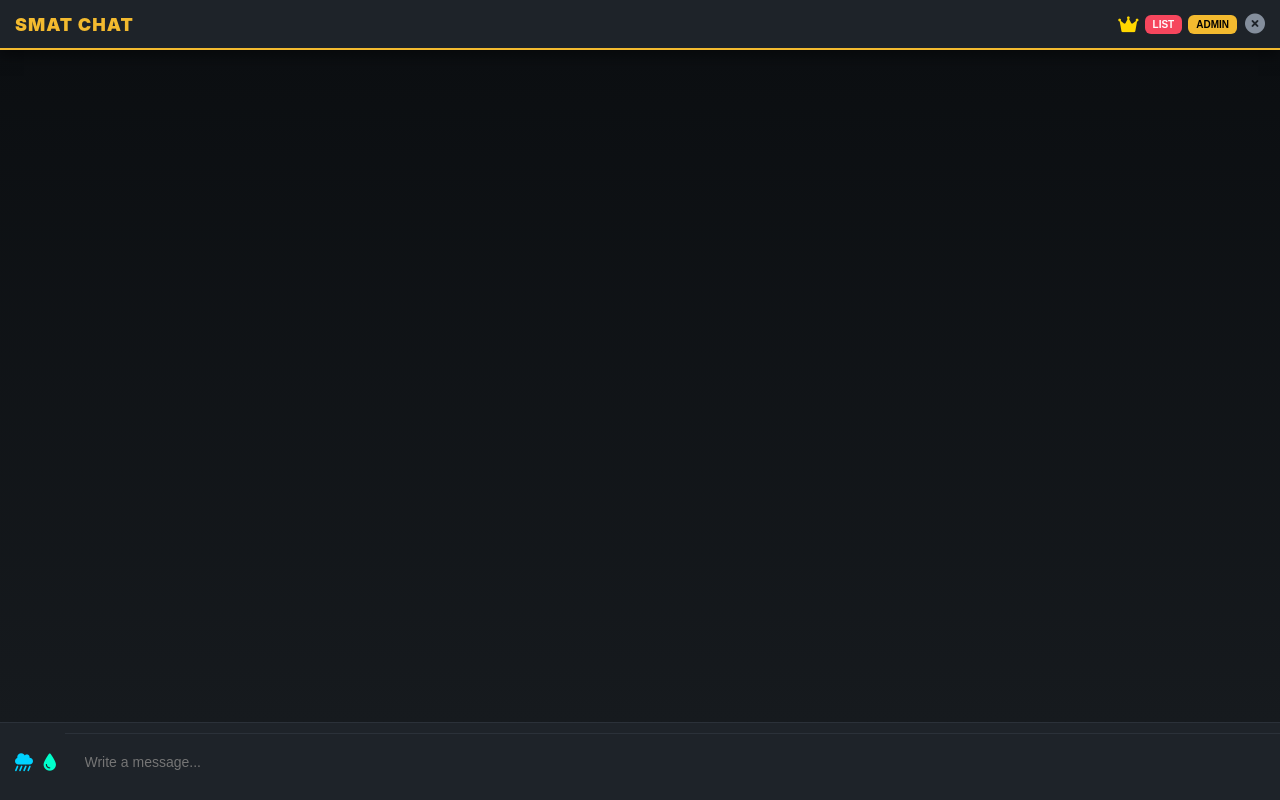
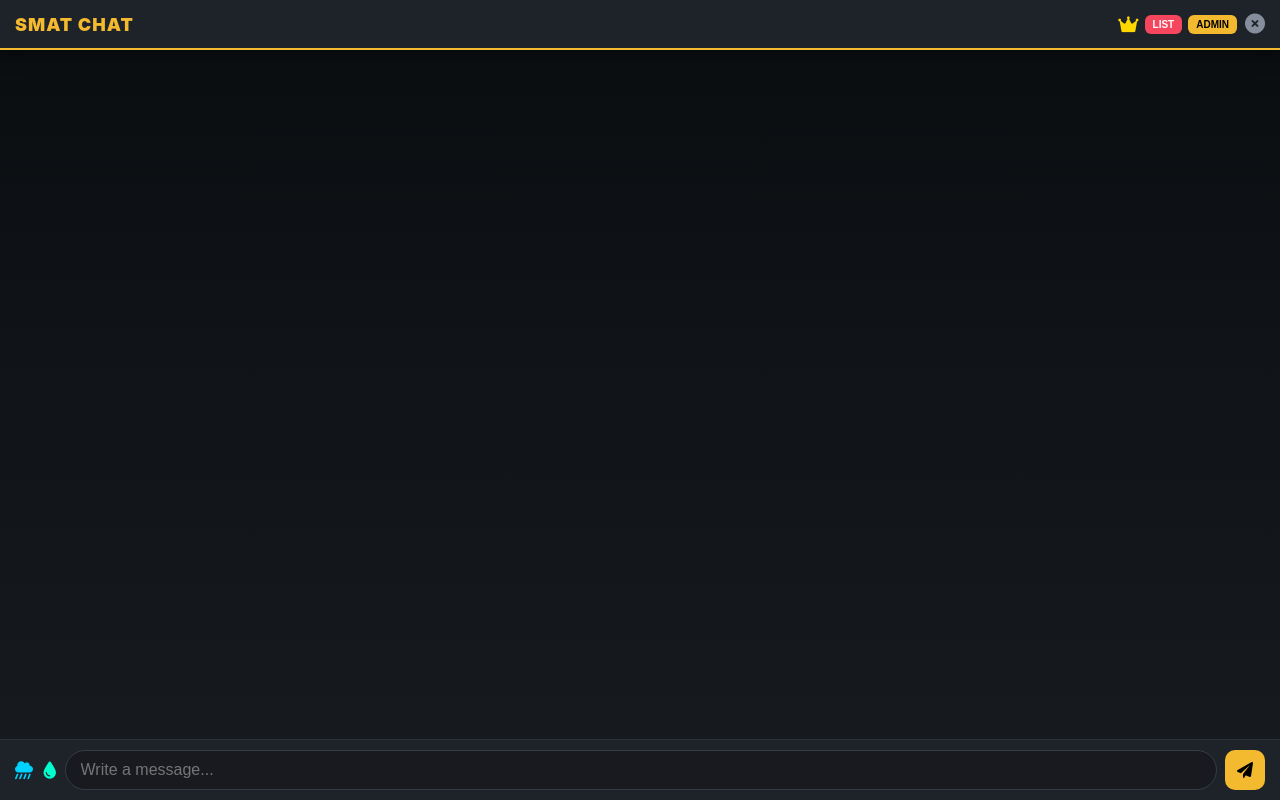
Before and after one commit to SMATnetwork/SMAT-Network-, a plain HTML site: page smatChat.html in a window 1280 px wide. Drawn offline with Linux system fonts and the light colour scheme.

Commit message:
Update smatChat.html

```diff
--- a/smatChat.html
+++ b/smatChat.html
@@ -2,7 +2,7 @@
 <html lang="en">
 <head>
     <meta charset="UTF-8">
-    <meta name="viewport" content="width=device-width, initial-scale=1.0, maximum-scale=1.0, user-scalable=no, viewport-fit=cover">
+    <meta name="viewport" content="width=device-width, initial-scale=1.0, maximum-scale=1.0, user-scalable=no, viewport-fit=cover, interactive-widget=resizes-content">
     <title>SMAT | Premium Chat</title>
     <link rel="stylesheet" href="https://cdnjs.cloudflare.com/ajax/libs/font-awesome/6.0.0/css/all.min.css">
     <style>
@@ -22,95 +22,151 @@
             --drop-cyan: #00ffcc;
         }
 
-        * { box-sizing: border-box; -webkit-tap-highlight-color: transparent; margin: 0; padding: 0; }
-
-        /* বডি ফিক্স: এখানে 100dvh ব্যবহার করা হয়েছে যা GitHub Pages-এ সাইজ ঠিক রাখবে */
-        body {
-            background: var(--bg); color: var(--text-main);
-            font-family: 'Inter', 'Segoe UI', Roboto, sans-serif;
-            display: flex; flex-direction: column;
-            height: 100vh; height: 100dvh;
-            overflow: hidden; width: 100%;
-            position: fixed; /* স্ক্রিন কাঁপাকাঁপি বন্ধ করতে */
+        * {
+            box-sizing: border-box;
+            -webkit-tap-highlight-color: transparent;
+            margin: 0;
+            padding: 0;
         }
 
-        /* Header - Fixed */
+        /* সমাধান: position fixed সরিয়ে 100vh করা হয়েছে */
+        body {
+            background: var(--bg);
+            color: var(--text-main);
+            font-family: 'Inter', 'Segoe UI', Roboto, sans-serif;
+            display: flex;
+            flex-direction: column;
+            height: 100vh;
+            width: 100%;
+            overflow: hidden;
+            position: relative;
+        }
+
+        /* Header */
         .chat-header {
-            padding: 12px 15px; background: var(--card-bg); border-bottom: 2px solid var(--primary);
-            display: flex; justify-content: space-between; align-items: center;
-            box-shadow: 0 4px 15px rgba(0,0,0,0.5); z-index: 100; flex-shrink: 0;
+            padding: 12px 15px;
+            background: var(--card-bg);
+            border-bottom: 2px solid var(--primary);
+            display: flex;
+            justify-content: space-between;
+            align-items: center;
+            box-shadow: 0 4px 15px rgba(0,0,0,0.5);
+            z-index: 100;
+            flex-shrink: 0;
         }
-        .header-title { font-size: 18px; font-weight: 900; letter-spacing: 1px; color: var(--primary); }
+
+        .header-title {
+            font-size: 18px;
+            font-weight: 900;
+            letter-spacing: 1px;
+            color: var(--primary);
+        }
 
         /* Jojo Timer */
         #jojoTimer {
-            position: absolute; top: 65px; right: 15px;
-            background: rgba(30, 35, 41, 0.95); border: 1px solid var(--primary);
-            padding: 6px 12px; border-radius: 8px; font-size: 12px;
-            font-weight: 900; color: var(--primary); display: none;
-            box-shadow: 0 4px 10px rgba(0,0,0,0.5); z-index: 999;
+            position: absolute;
+            top: 65px;
+            right: 15px;
+            background: rgba(30, 35, 41, 0.95);
+            border: 1px solid var(--primary);
+            padding: 6px 12px;
+            border-radius: 8px;
+            font-size: 12px;
+            font-weight: 900;
+            color: var(--primary);
+            display: none;
+            box-shadow: 0 4px 10px rgba(0,0,0,0.5);
+            z-index: 999;
         }
 
-        /* S-Bubble Logic Styles */
+        /* S-Bubble */
         #s-bubble {
-            position: fixed; width: 65px; height: 65px; z-index: 9999; cursor: pointer; display: none;
+            position: fixed;
+            width: 65px;
+            height: 65px;
+            z-index: 9999;
+            cursor: pointer;
+            display: none;
             animation: floatBubble 10s ease-in-out infinite;
         }
+
         .s-logo-wrapper {
-            position: relative; width: 100%; height: 100%; background: radial-gradient(circle, #f0b90b 0%, #cc9900 100%);
-            border-radius: 50%; display: flex; align-items: center; justify-content: center;
-            border: 2px solid rgba(255, 255, 255, 0.2); box-shadow: 0 0 15px rgba(240, 185, 11, 0.5);
+            position: relative;
+            width: 100%;
+            height: 100%;
+            background: radial-gradient(circle, #f0b90b 0%, #cc9900 100%);
+            border-radius: 50%;
+            display: flex;
+            align-items: center;
+            justify-content: center;
+            border: 2px solid rgba(255, 255, 255, 0.2);
+            box-shadow: 0 0 15px rgba(240, 185, 11, 0.5);
         }
+
         .s-logo-inner { font-weight: 900; font-size: 30px; color: white; }
-        @keyframes floatBubble { 0%, 100% { transform: translate(0, 0); } 25% { transform: translate(50vw, 15vh); } 50% { transform: translate(5vw, 60vh); } 75% { transform: translate(40vw, 40vh); } }
+
+        @keyframes floatBubble {
+            0%, 100% { transform: translate(0, 0); }
+            25% { transform: translate(50vw, 15vh); }
+            50% { transform: translate(5vw, 60vh); }
+            75% { transform: translate(40vw, 40vh); }
+        }
 
         .pop-text {
-            position: fixed; top: 50%; left: 50%; transform: translate(-50%, -50%);
-            background: #f0b90b; color: black; padding: 20px; border-radius: 15px;
-            font-weight: 900; text-align: center; z-index: 10000; display: none;
+            position: fixed;
+            top: 50%;
+            left: 50%;
+            transform: translate(-50%, -50%);
+            background: #f0b90b;
+            color: black;
+            padding: 20px;
+            border-radius: 15px;
+            font-weight: 900;
+            text-align: center;
+            z-index: 10000;
+            display: none;
             box-shadow: 0 0 30px rgba(240, 185, 11, 0.5);
         }
 
-       /* ১. চ্যাট এরিয়া ফিক্স */
+        /* Chat Display */
         #chatDisplay {
-    flex: 1; /* খালি সব জায়গা দখল করবে */
-    overflow-y: auto; /* স্ক্রল চালু করবে */
+            flex: 1;
+            overflow-y: auto;
+            padding: 15px;
             display: flex;
             flex-direction: column;
-    justify-content: flex-start;
-    padding: 15px;
             gap: 15px;
             background: linear-gradient(to bottom, #0b0e11, #161a1e);
-
-    /* নিচের লাইনটি সবচেয়ে গুরুত্বপূর্ণ */
-    height: calc(100dvh - 120px);
-    -webkit-overflow-scrolling: touch; /* আইফোনে স্মুথ স্ক্রলিং */
+            scroll-behavior: smooth;
+            -webkit-overflow-scrolling: touch;
         }
 
-/* ২. ইনপুট কন্টেইনার ফিক্স */
-.input-container {
-    position: sticky; /* স্ক্রিনের নিচে আটকে থাকবে */
-    bottom: 0;
+        .msg-row {
+            display: flex;
+            gap: 12px;
+            animation: slideUp 0.3s ease-out;
+            position: relative;
             width: 100%;
-    padding: 10px 15px;
-    background: var(--card-bg);
-    border-top: 1px solid var(--chat-bubble);
-    flex-shrink: 0; /* যেন চ্যাট এরিয়া একে চ্যাপ্টা করতে না পারে */
-    z-index: 100;
-
-    /* মোবাইল নেভিগেশন বারের জন্য সেফ এরিয়া */
-    padding-bottom: calc(10px + env(safe-area-inset-bottom));
+            flex-shrink: 0;
         }
 
-
-        .msg-row { display: flex; gap: 12px; animation: slideUp 0.3s ease-out; position: relative; width: 100%; flex-shrink: 0; }
-        @keyframes slideUp { from { opacity: 0; transform: translateY(10px); } to { opacity: 1; transform: translateY(0); } }
+        @keyframes slideUp {
+            from { opacity: 0; transform: translateY(10px); }
+            to { opacity: 1; transform: translateY(0); }
+        }
 
         .avatar {
-            width: 40px; height: 40px; border-radius: 50%;
-            display: flex; align-items: center; justify-content: center;
-            font-weight: 900; color: #fff; border: 1px solid var(--chat-bubble);
-            flex-shrink: 0; font-size: 16px;
+            width: 40px;
+            height: 40px;
+            border-radius: 50%;
+            display: flex;
+            align-items: center;
+            justify-content: center;
+            font-weight: 900;
+            color: #fff;
+            border: 1px solid var(--chat-bubble);
+            flex-shrink: 0;
+            font-size: 16px;
         }
 
         .msg-content { max-width: 85%; }
@@ -123,59 +179,80 @@
         .badge-super { background: rgba(243, 186, 47, 0.2); color: var(--primary); border: 1px solid var(--primary); }
 
         .bubble {
-            background: var(--chat-bubble); padding: 10px 14px;
-            border-radius: 5px 15px 15px 15px; font-size: 14px;
-            line-height: 1.5; font-weight: 500; color: #f0f0f0;
+            background: var(--chat-bubble);
+            padding: 10px 14px;
+            border-radius: 5px 15px 15px 15px;
+            font-size: 14px;
+            line-height: 1.5;
+            font-weight: 500;
+            color: #f0f0f0;
             box-shadow: 2px 2px 8px rgba(0,0,0,0.2);
-            word-break: break-word; position: relative;
+            word-break: break-word;
+            position: relative;
         }
+
         .bubble.mentioned-active { border-left: 3px solid var(--mention-green); background: rgba(14, 203, 129, 0.1); }
         .special-msg { border: 1px solid var(--rain-blue); background: rgba(0, 210, 255, 0.05) !important; }
 
-        /* ইনপুট এরিয়া ফিক্স */
+        /* Input Area Fix */
         .input-area {
-            padding: 10px 15px; background: var(--card-bg);
-            border-top: 1px solid var(--chat-bubble); flex-shrink: 0;
-            z-index: 100; padding-bottom: calc(10px + env(safe-area-inset-bottom));
+            padding: 10px 15px;
+            background: var(--card-bg);
+            border-top: 1px solid var(--chat-bubble);
+            flex-shrink: 0;
+            z-index: 100;
+            padding-bottom: max(10px, env(safe-area-inset-bottom));
         }
+
         .input-box-wrapper { display: flex; gap: 8px; align-items: center; width: 100%; }
-
         .special-tools { display: flex; gap: 10px; flex-shrink: 0; }
         .tool-btn { font-size: 18px; cursor: pointer; transition: 0.2s; }
         .rain-tool { color: var(--rain-blue); }
         .drop-tool { color: var(--drop-cyan); }
 
+        .input-container {
+            flex: 1;
+            display: flex;
+            background: #181a20;
+            border-radius: 25px;
+            padding: 0 10px;
+            align-items: center;
+            border: 1px solid #363c44;
+        }
 
         #messageInput {
-            width: 100%; background: transparent; border: none; padding: 10px 5px;
-            color: white; font-weight: 500; font-size: 14px; outline: none;
+            width: 100%;
+            background: transparent;
+            border: none;
+            padding: 10px 5px;
+            color: white;
+            font-weight: 500;
+            font-size: 16px; /* 16px prevents zoom on focus */
+            outline: none;
         }
 
         .send-btn {
-            background: var(--primary); border: none; width: 40px; height: 40px;
-            border-radius: 10px; color: #000; cursor: pointer; font-size: 16px;
-            display: flex; align-items: center; justify-content: center; flex-shrink: 0;
+            background: var(--primary);
+            border: none;
+            width: 40px;
+            height: 40px;
+            border-radius: 10px;
+            color: #000;
+            cursor: pointer;
+            font-size: 16px;
+            display: flex;
+            align-items: center;
+            justify-content: center;
+            flex-shrink: 0;
         }
 
         /* Modals */
-        .modal {
-            display: none; position: fixed; top: 0; left: 0; width: 100%; height: 100%;
-            background: rgba(0,0,0,0.9); z-index: 5000; justify-content: center; align-items: center;
-        }
-        .modal-box {
-            background: var(--card-bg); padding: 20px; border-radius: 15px;
-            width: 90%; max-width: 380px; border: 1px solid var(--primary);
-            max-height: 80vh; overflow-y: auto;
-        }
-
-        .modal-box input, .modal-box select {
-            width: 100%; padding: 10px; margin: 8px 0; background: #181a20;
-            border: 1px solid var(--chat-bubble); color: white; border-radius: 8px; outline: none;
-        }
+        .modal { display: none; position: fixed; top: 0; left: 0; width: 100%; height: 100%; background: rgba(0,0,0,0.9); z-index: 5000; justify-content: center; align-items: center; }
+        .modal-box { background: var(--card-bg); padding: 20px; border-radius: 15px; width: 90%; max-width: 380px; border: 1px solid var(--primary); max-height: 80vh; overflow-y: auto; }
+        .modal-box input, .modal-box select { width: 100%; padding: 10px; margin: 8px 0; background: #181a20; border: 1px solid var(--chat-bubble); color: white; border-radius: 8px; outline: none; }
 
         .claim-btn { background: var(--drop-cyan); border: none; padding: 8px; width: 100%; border-radius: 6px; color: #000; font-weight: 900; margin-top: 8px; cursor: pointer; }
         .claim-btn:disabled { background: #363c44; color: #848e9c; cursor: not-allowed; }
-
         .btn-panel { padding: 4px 8px; border-radius: 6px; font-weight: 900; font-size: 10px; cursor: pointer; border: none; }
         .leader-item { display: flex; justify-content: space-between; padding: 8px; border-bottom: 1px solid #333; }
     </style>
@@ -254,7 +331,7 @@
                 <i class="fa-solid fa-droplet tool-btn drop-tool" onclick="openSpecial('DROP')"></i>
             </div>
             <div class="input-container">
-                <input type="text" id="messageInput" placeholder="Write a message...">
+                <input type="text" id="messageInput" placeholder="Write a message..." autocomplete="off">
             </div>
             <button id="sendBtn" class="send-btn" onclick="sendMessage()"><i class="fa-solid fa-paper-plane"></i></button>
         </div>
@@ -292,8 +369,10 @@
             const currentTime = hours * 60 + minutes;
 
             const schedules = [
-                { start: 3*60+40, end: 3*60+50 }, { start: 7*60+50, end: 8*60 },
-                { start: 14*60+50, end: 15*60 }, { start: 19*60+50, end: 20*60 }
+                { start: 3*60+40, end: 3*60+50 },
+                { start: 7*60+50, end: 8*60 },
+                { start: 14*60+50, end: 15*60 },
+                { start: 19*60+50, end: 20*60 }
             ];
 
             let active = schedules.some(s => currentTime >= s.start && currentTime < s.end);
@@ -301,7 +380,9 @@
             if (active) {
                 timerDiv.style.display = 'block';
                 document.getElementById('jojoClock').innerText = bdTime.toLocaleTimeString([], {hour: '2-digit', minute:'2-digit', second:'2-digit', hour12: true});
-            } else { timerDiv.style.display = 'none'; }
+            } else {
+                timerDiv.style.display = 'none';
+            }
 
             const targetHours = [8, 14, 20, 2];
             const bubble = document.getElementById('s-bubble');
@@ -311,14 +392,19 @@
             if (targetHours.includes(hours) && minutes === 0 && lastClaimedSlot !== currentSlotID) {
                 if (seconds < 15) { if (bubble.style.display !== 'block') showBubble(); }
                 else { hideBubble(); }
-            } else { if (bubble.style.display === 'block' && (minutes > 0 || seconds >= 15)) hideBubble(); }
+            } else {
+                if (bubble.style.display === 'block' && (minutes > 0 || seconds >= 15)) hideBubble();
+            }
         }
         setInterval(updateTimers, 1000);
 
         function showBubble() {
             const bubble = document.getElementById('s-bubble');
-            bubble.style.top = "30%"; bubble.style.left = "10%"; bubble.style.display = 'block';
+            bubble.style.top = "30%";
+            bubble.style.left = "10%";
+            bubble.style.display = 'block';
         }
+
         function hideBubble() { document.getElementById('s-bubble').style.display = 'none'; }
 
         function popBubble() {
@@ -333,7 +419,9 @@
                 const msg = document.getElementById('pop-msg');
                 msg.style.display = 'block';
                 setTimeout(() => { msg.style.display = 'none'; }, 3000);
-            } else { alert("Requirement: 500 SMAT Daily Betting in Arena!"); }
+            } else {
+                alert("Requirement: 500 SMAT Daily Betting in Arena!");
+            }
         }
 
         function deleteMessage(mid) {
@@ -356,7 +444,10 @@
 
         function getCoinBalance(coin) { return parseFloat(localStorage.getItem(`${coin}_balance`)) || 0.00; }
         function updateCoinBalance(coin, amount) { localStorage.setItem(`${coin}_balance` , (getCoinBalance(coin) + amount).toFixed(6)); }
-        function updateModalBalance() { document.getElementById('modalBalInfo').innerText = getCoinBalance(document.getElementById('specialCoin').value).toFixed(4); }
+
+        function updateModalBalance() {
+            document.getElementById('modalBalInfo').innerText = getCoinBalance(document.getElementById('specialCoin').value).toFixed(4);
+        }
 
         function openSpecial(type) {
             currentSpecialType = type;
@@ -379,7 +470,7 @@
         function handleRainExecution(total, count, coin) {
             let activeIds = [...new Set(messages.map(m => m.id))].filter(id => id !== user.id).slice(0, count);
             if(activeIds.length === 0) return alert("No active users!");
-            activeIds.forEach(uId => { if(uId === user.id) updateCoinBalance(coin, total/activeIds.length); });
+            activeIds.forEach(uId => { updateCoinBalance(coin, total/activeIds.length); });
             sendSystemMessage(`🌧️ Rain: ${total} ${coin.toUpperCase()} shared among ${activeIds.length} users!`);
         }
 
@@ -405,17 +496,15 @@
         }
 
         function sendSystemMessage(text, dropId = null, total = 0, count = 0, coin = '') {
-            messages.push({
-                mid: Date.now().toString(), id: "SYSTEM", text, time: new Date().toLocaleTimeString(),
-                isSpecial: true, isCompleted: false, dropData: dropId ? {id: dropId, total, count, coin} : null
-            });
+            messages.push({ mid: Date.now().toString(), id: "SYSTEM", text, time: new Date().toLocaleTimeString(), isSpecial: true, isCompleted: false, dropData: dropId ? {id: dropId, total, count, coin} : null });
             localStorage.setItem('smat_messages', JSON.stringify(messages.slice(-MAX_MESSAGES)));
             renderChat();
         }
 
         function appendMention(id) {
             const input = document.getElementById('messageInput');
-            input.value += `@${id} `; input.focus();
+            input.value += `@${id} `;
+            input.focus();
         }
 
         function renderChat() {
@@ -434,8 +523,7 @@
                                 ${msg.id === MAIN_SUPER_ADMIN ? '<span class="badge badge-super">Owner</span>' : admins.includes(msg.id) ? '<span class="badge badge-admin">Admin</span>' : ''}
                                 <span class="timestamp">${msg.time}</span>
                             </div>
-                            <div class="bubble ${isMentionedMe ? 'mentioned-active' : ''} ${msg.isSpecial ? 'special-msg' : ''}"
-                                 ${(user.role === 'ADMIN' || user.role === 'SUPER_ADMIN') ? `oncontextmenu="deleteMessage('${msg.mid}'); return false;"` : ''}>
+                            <div class="bubble ${isMentionedMe ? 'mentioned-active' : ''} ${msg.isSpecial ? 'special-msg' : ''}" ${(user.role === 'ADMIN' || user.role === 'SUPER_ADMIN') ? `oncontextmenu="deleteMessage('${msg.mid}'); return false;"` : ''}>
                                 ${msg.text.replace(/(@SMAT\d+)/g, '<span style="color:var(--primary); font-weight:bold;">$1</span>')}
                                 ${btn}
                             </div>
@@ -448,7 +536,8 @@
 
         function getAvatarColor(id) {
             if(id === "SYSTEM") return "#2b3139";
-            let hash = 0; for (let i = 0; i < id.length; i++) hash = id.charCodeAt(i) + ((hash << 5) - hash);
+            let hash = 0;
+            for (let i = 0; i < id.length; i++) hash = id.charCodeAt(i) + ((hash << 5) - hash);
             return `hsl(${Math.abs(hash) % 360}, 70%, 50%)`;
         }
 
@@ -459,7 +548,8 @@
             let translatedText = await translateToEnglish(rawText);
             messages.push({ mid: Date.now().toString(), id: user.id, text: translatedText, time: new Date().toLocaleTimeString() });
             localStorage.setItem('smat_messages', JSON.stringify(messages.slice(-MAX_MESSAGES)));
-            input.value = ''; renderChat();
+            input.value = '';
+            renderChat();
         }
 
         function openBanList() {
@@ -474,21 +564,28 @@
             let admins = JSON.parse(localStorage.getItem('smat_admins')) || [];
             if(!admins.includes(id)) admins.push(id);
             localStorage.setItem('smat_admins', JSON.stringify(admins));
-            alert("Success!"); closeModal('adminModal');
+            alert("Success!");
+            closeModal('adminModal');
         }
 
         function openModal(id) { document.getElementById(id).style.display = 'flex'; }
         function closeModal(id) { document.getElementById(id).style.display = 'none'; }
 
-        // --- অটো-স্ক্রল এবং কিবোর্ড ফিক্স ---
-        window.addEventListener('resize', () => {
-            if(document.activeElement.tagName === 'INPUT') {
-                window.setTimeout(() => {
+        // ================== অটো অ্যাডজাস্ট ও কীবোর্ড সমাধান ==================
+        function adjustLayoutForKeyboard() {
+            if (window.visualViewport) {
+                window.visualViewport.addEventListener('resize', () => {
+                    const viewportHeight = window.visualViewport.height;
+                    // বডি হাইট ভিউপোর্টের সমান করে দেওয়া হয়েছে কীবোর্ড ওপেন থাকলে
+                    document.body.style.height = viewportHeight + "px";
+
                     const container = document.getElementById('chatDisplay');
+                    setTimeout(() => {
                         container.scrollTop = container.scrollHeight;
-                }, 150);
+                    }, 50);
+                });
             }
-        });
+        }
 
         window.onload = () => {
             if (user.id === MAIN_SUPER_ADMIN) {
@@ -498,9 +595,12 @@
                 document.getElementById('banListBtn').style.display = 'block';
             }
             renderChat();
+            adjustLayoutForKeyboard();
         };
 
-        document.getElementById('messageInput').addEventListener("keypress", (e) => { if(e.key === "Enter") sendMessage(); });
+        document.getElementById('messageInput').addEventListener("keypress", (e) => {
+            if(e.key === "Enter") sendMessage();
+        });
     </script>
 </body>
 </html>
```
Lines whose indentation alone changed are shown as unchanged.
